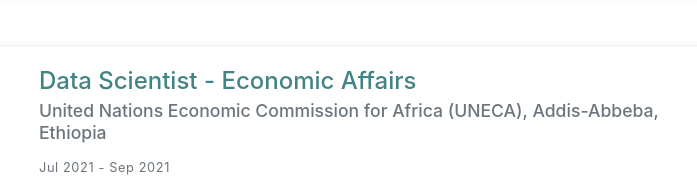
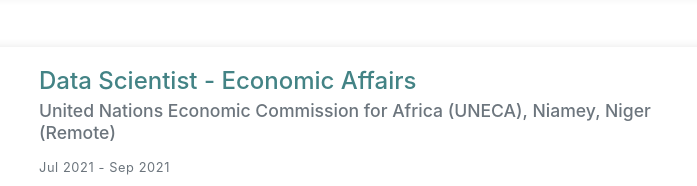
Before and after one commit to S-bachir/S-bachir.github.io, a plain HTML site: page CV.html in a window 1280 px wide. Shown: the part 1255-1441 px from the top of the page, 399-1096 px from the left. Drawn offline with nearby package versions, Linux system fonts and the light colour scheme.

Commit message:
CV Update

```diff
--- a/CV.html
+++ b/CV.html
@@ -185,7 +185,7 @@
                         <img src="assets/imgs/UNECA-logo.svg" alt="Custom Logo">
                     </div> </a>
                     <h3>Data Scientist - Economic Affairs</h3>
-                    <h4>United Nations Economic Commission for Africa (UNECA), Addis-Abbeba, Ethiopia</h4>
+                    <h4>United Nations Economic Commission for Africa (UNECA), Niamey, Niger (Remote)</h4>
                     <p>Jul 2021 - Sep 2021</p>
                     <ul>
                         <li>Utilized e-commerce data to optimize intra-regional trade strategies within the AfCFTA.</li>
```
